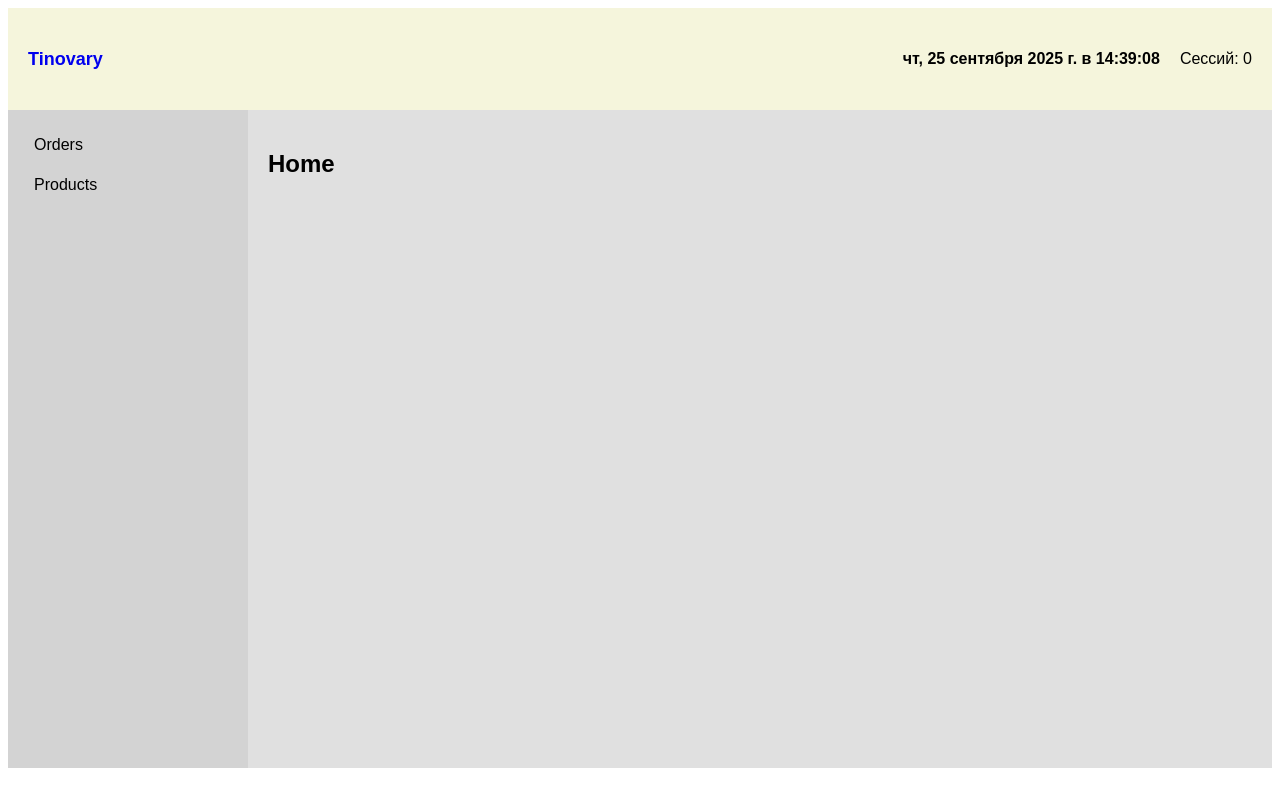
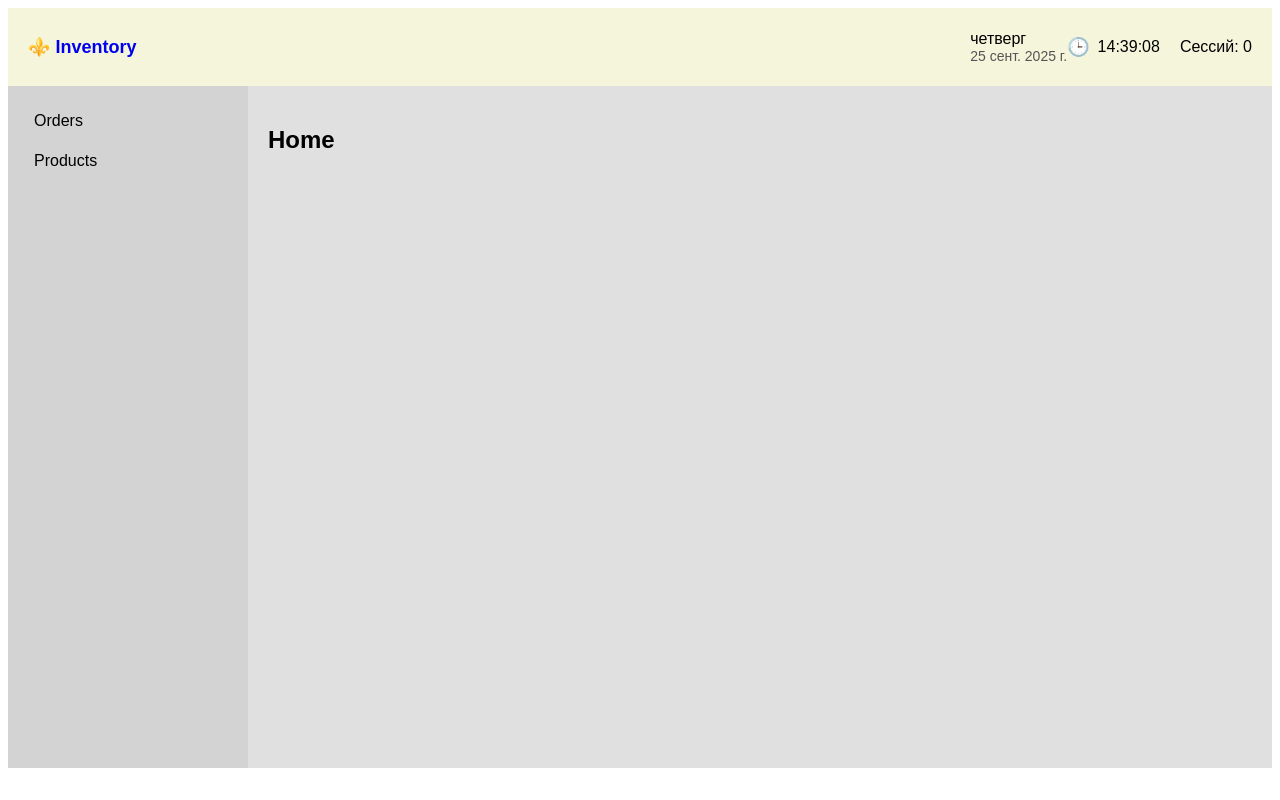
Before and after one commit to Vasilievkosta/mustBedone, a React (Vite) app in the folder client/: page / in a window 1280 px wide. Built offline with nearby package versions, Linux system fonts and the light colour scheme; no server answers.

Commit message:
feat: added Redux store and RTK Query

```diff
--- a/client/package.json
+++ b/client/package.json
@@ -13,8 +13,10 @@
     "node": ">=22.12.0"
   },
   "dependencies": {
+    "@reduxjs/toolkit": "^2.9.0",
     "react": "^19.1.1",
     "react-dom": "^19.1.1",
+    "react-redux": "^9.2.0",
     "react-router-dom": "^7.9.2",
     "socket.io": "^4.8.1",
     "socket.io-client": "^4.8.1"
--- /dev/null
+++ b/client/src/app/store.ts
@@ -0,0 +1,13 @@
+import { configureStore } from "@reduxjs/toolkit"
+import { api } from "../services/api/api"
+
+export const store = configureStore({
+  reducer: {
+    [api.reducerPath]: api.reducer,
+  },
+  middleware: (getDefaultMiddleware) => getDefaultMiddleware().concat(api.middleware),
+})
+
+// Типы для хуков
+export type RootState = ReturnType<typeof store.getState>
+export type AppDispatch = typeof store.dispatch
--- a/client/src/components/TimePanel/TimePanel.tsx
+++ b/client/src/components/TimePanel/TimePanel.tsx
@@ -1,7 +1,7 @@
 import { useEffect, useState } from "react"
 
 export const TimePanel = () => {
-  const [currentTime, setCurrentTime] = useState<string>(getFormattedTime())
+  const [currentTime, setCurrentTime] = useState(() => getFormattedTime())
 
   useEffect(() => {
     const timer = setInterval(() => {
@@ -11,18 +11,37 @@ export const TimePanel = () => {
     return () => clearInterval(timer)
   }, [])
 
-  function getFormattedTime(): string {
+  function getFormattedTime() {
     const now = new Date()
-    return now.toLocaleString("ru-RU", {
-      weekday: "short",
+
+    const weekday = now.toLocaleDateString("ru-RU", { weekday: "long" }) // Вторник
+    const date = now.toLocaleDateString("ru-RU", {
       day: "2-digit",
-      month: "long",
+      month: "short",
       year: "numeric",
+    }) // 06 апр. 2025
+
+    const time = now.toLocaleTimeString("ru-RU", {
       hour: "2-digit",
       minute: "2-digit",
       second: "2-digit",
-    })
+    }) // 13:29:22
+
+    return { weekday, date, time }
   }
 
-  return <div className="clock">{currentTime}</div>
+  const { weekday, date, time } = currentTime
+
+  return (
+    <div className="clock">
+      <div className="date-block">
+        <div className="weekday">{weekday}</div>
+        <div className="date">{date}</div>
+      </div>
+      <div className="time-block">
+        <span className="clock-icon">🕒</span>
+        <span className="time">{time}</span>
+      </div>
+    </div>
+  )
 }
--- a/client/src/components/TopMenu/TopMenu.tsx
+++ b/client/src/components/TopMenu/TopMenu.tsx
@@ -18,14 +18,13 @@ export const TopMenu = () => {
   return (
     <header>
       <NavLink to="/" className="logo">
-        <p>Tinovary</p>
+        <p> ⚜️ Inventory</p>
       </NavLink>
-      <p style={{ display: "flex" }}>
-        <p>
-          <TimePanel />
-        </p>
-        <p> Сессий: {clientCount}</p>
-      </p>
+
+      <div className="inform">
+        <TimePanel />
+        <p>Сессий: {clientCount}</p>
+      </div>
     </header>
   )
 }
--- a/client/src/index.css
+++ b/client/src/index.css
@@ -18,7 +18,7 @@ header {
   padding: 10px 20px;
   display: flex;
   align-items: center;
-  justify-content: "space-between";
+  justify-content: space-between;
 }
 
 .logo {
@@ -34,10 +34,43 @@ header {
   }
 }
 
+.inform {
+  display: flex;
+  align-items: center;
+  justify-content: center;
+  height: 100%;
+}
+
 .clock {
+  display: flex;
+  align-items: center;
+  margin-right: 20px;
+}
+
+.date-block {
+  display: flex;
+  flex-direction: column;
+  text-align: left;
+}
+
+.weekday {
   font-size: 16px;
-  font-weight: bold;
-  margin-right: 20px;
+}
+
+.date {
+  font-size: 14px;
+  color: #555;
+}
+
+.time-block {
+  display: flex;
+  align-items: center;
+  gap: 8px;
+  font-size: 16px;
+}
+
+.clock-icon {
+  font-size: 18px;
 }
 
 .sidebar {
--- a/client/src/main.tsx
+++ b/client/src/main.tsx
@@ -1,13 +1,18 @@
 import { StrictMode } from "react"
 import { createRoot } from "react-dom/client"
+import { Provider } from "react-redux"
+
 import "./index.css"
 import App from "./App"
 import { BrowserRouter } from "react-router-dom"
+import { store } from "./app/store"
 
 createRoot(document.getElementById("root")!).render(
   <StrictMode>
-    <BrowserRouter>
-      <App />
-    </BrowserRouter>
+    <Provider store={store}>
+      <BrowserRouter>
+        <App />
+      </BrowserRouter>
+    </Provider>
   </StrictMode>
 )
--- a/client/src/pages/Orders/Orders.tsx
+++ b/client/src/pages/Orders/Orders.tsx
@@ -1,5 +1,6 @@
-import { useEffect, useState } from "react"
-import { useGetOrdersQuery, useGetProductsQuery } from "../../features/api/api"
+import { useState } from "react"
+import { useGetOrderProductsQuery, useGetOrdersQuery } from "../../services/api/api"
+import { skipToken } from "@reduxjs/toolkit/query/react"
 
 export type Product = {
   id: number
@@ -21,30 +22,15 @@ export type Order = {
 }
 
 export const Orders = () => {
-  // const [orders, setOrders] = useState<Order[]>([])
   const [activeOrderId, setActiveOrderId] = useState<number | null>(null)
-  // const [products, setProducts] = useState<Product[]>([])
 
   const { data: orders, isLoading, error } = useGetOrdersQuery()
-  const { data: products } = useGetProductsQuery()
+
+  const { data: products } = useGetOrderProductsQuery(activeOrderId ?? skipToken)
 
   if (isLoading) return <div>Загрузка...</div>
   if (error) return <div>Ошибка загрузки</div>
   if (!orders) return <div>Нет данных</div>
-
-  // useEffect(() => {
-  //   fetch(`${import.meta.env.VITE_API_URL}/api/orders`)
-  //     .then((res) => res.json())
-  //     .then((data) => setOrders(data))
-  // }, [])
-
-  // useEffect(() => {
-  //   if (activeOrderId !== null) {
-  //     fetch(`${import.meta.env.VITE_API_URL}/api/orders/${activeOrderId}/products`)
-  //       .then((res) => res.json())
-  //       .then((data) => setProducts(data))
-  //   }
-  // }, [activeOrderId])
 
   const activeOrder = orders?.find((order) => order.id === activeOrderId)
 
--- a/client/src/pages/Products/Products.tsx
+++ b/client/src/pages/Products/Products.tsx
@@ -1,14 +1,11 @@
-import { useEffect, useState } from "react"
+import { useGetProductsQuery } from "../../services/api/api"
 
 export const Products = () => {
-  const [products, setProducts] = useState([])
+  const { data: products, isLoading, error } = useGetProductsQuery()
 
-  useEffect(() => {
-    fetch(`${import.meta.env.VITE_API_URL}/products`)
-      .then((res) => res.json())
-      .then((data) => setProducts(data))
-      .catch((err) => console.error("Ошибка загрузки:", err))
-  }, [])
+  if (isLoading) return <div>Загрузка...</div>
+  if (error) return <div>Ошибка загрузки</div>
+  if (!products) return <div>Нет данных</div>
 
   return (
     <div>
--- a/client/src/features/api/api.ts
+++ b/client/src/services/api/api.ts
@@ -5,10 +5,10 @@ export const api = createApi({
   reducerPath: "api",
   baseQuery: fetchBaseQuery({ baseUrl: import.meta.env.VITE_API_URL }),
   endpoints: (builder) => ({
-    getOrders: builder.query<Order[], void>({ query: () => "/orders" }),
+    getOrders: builder.query<Order[], void>({ query: () => "/api/orders" }),
     getProducts: builder.query<Product[], void>({ query: () => "/products" }),
-    getOrderProducts: builder.query<Product[], number>({
-      query: (id) => `/orders/${id}/products`,
+    getOrderProducts: builder.query<Product[], number | null>({
+      query: (id) => `/api/orders/${id}/products`,
     }),
   }),
 })
```
Also changed, not shown: 1 other file (tests, documents, lock files or other folders).
